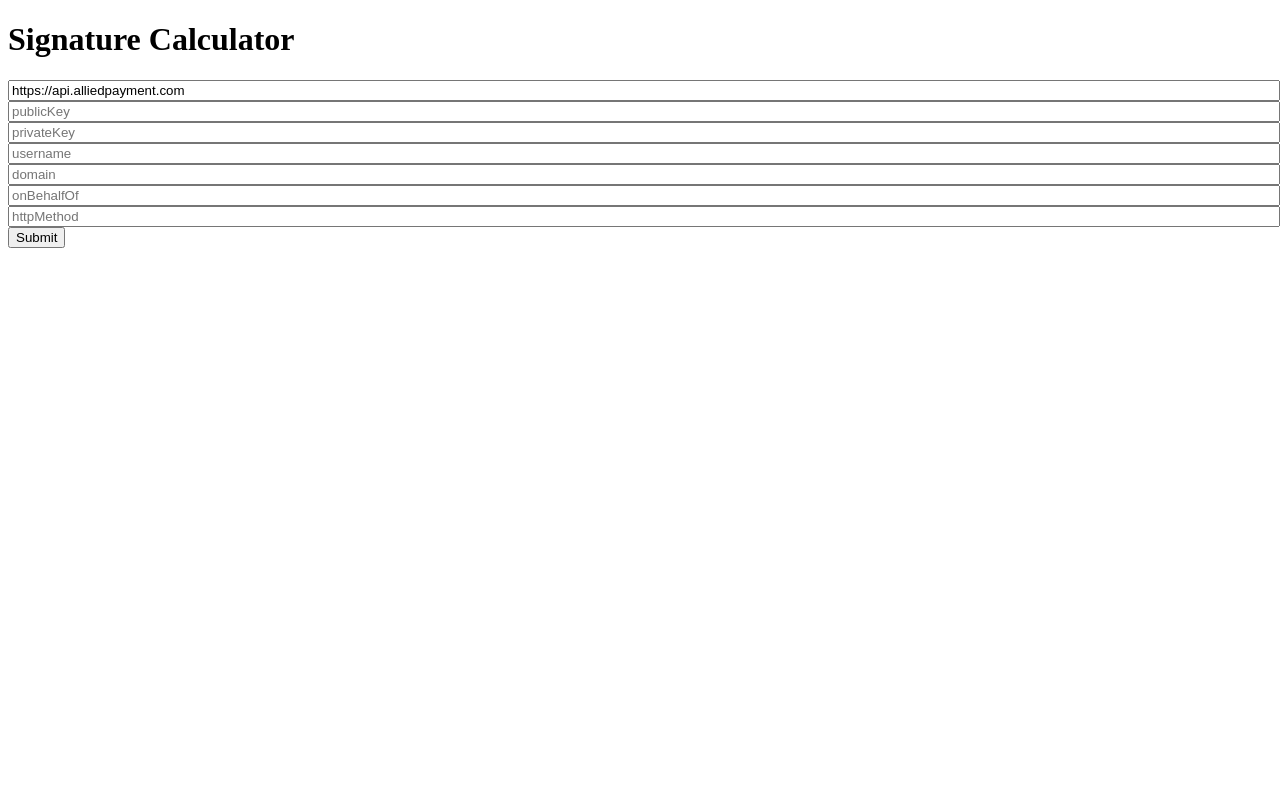
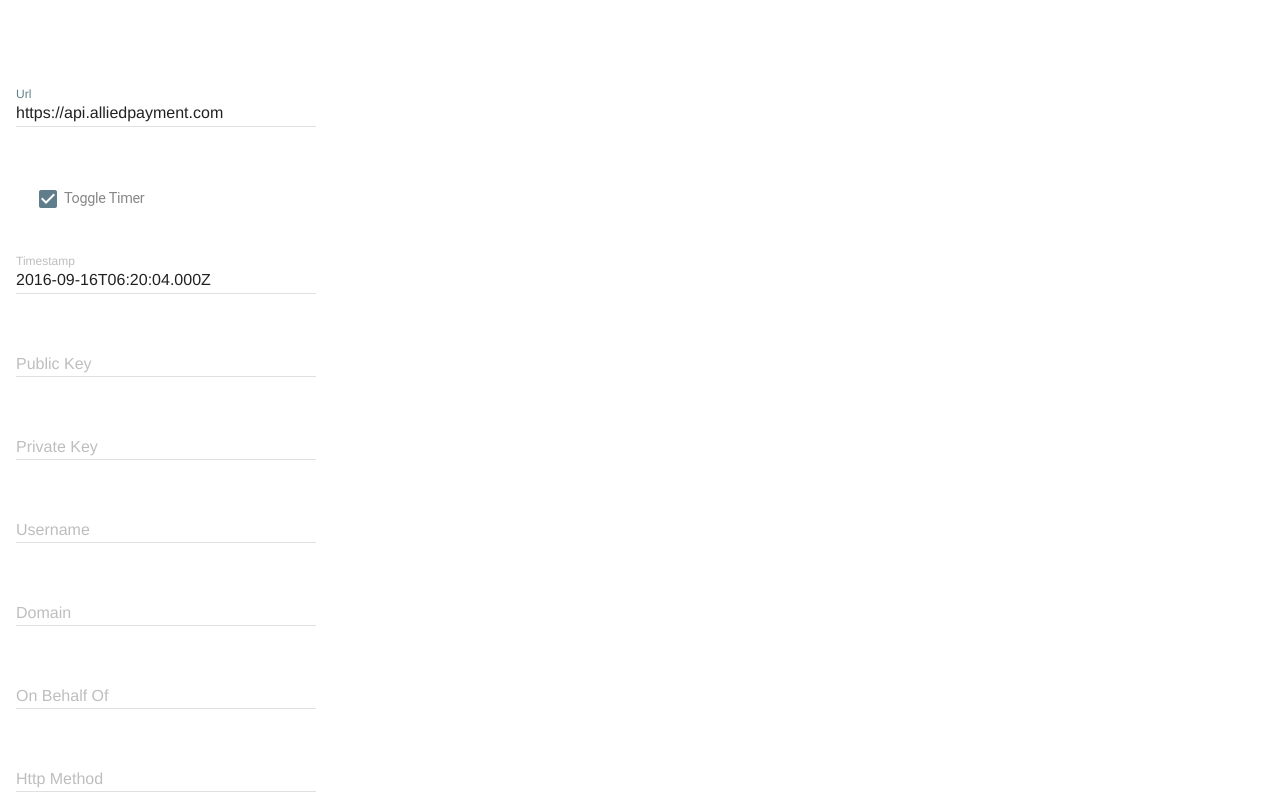
Before and after one commit to AlliedPayment/Utilities, an Angular app: page / in a window 1280 px wide. Built offline with nearby package versions, Linux system fonts and the light colour scheme.

Commit message:
basic calculator

```diff
--- a/src/app/app.component.css
+++ b/src/app/app.component.css
@@ -1,3 +1,10 @@
 input{
     width:100%;
 }
+
+.layout-transparent .mdl-layout__header,
+.layout-transparent .mdl-layout__drawer-button {
+  /* This background is dark, so we set text to white. Use 87% black instead if
+     your background is light. */
+  color: rbga(0,0,0,.87);
+}
--- a/src/app/app.component.html
+++ b/src/app/app.component.html
@@ -1,43 +1,29 @@
-<h1>
-  {{title}}
-</h1>
-<div>
-  <input [(ngModel)]="url" placeholder="url" type="text" />
-  <input [(ngModel)]="publicKey" placeholder="publicKey" type="text" />
-  <input [(ngModel)]="privateKey" placeholder="privateKey" type="text" />
-  <input [(ngModel)]="username" placeholder="username" type="text" />
-  <input [(ngModel)]="domain" placeholder="domain" type="text" />
-  <input [(ngModel)]="onBehalfOf" placeholder="onBehalfOf" type="text" />
-  <input [(ngModel)]="httpMethod" placeholder="httpMethod" type="text" />
-  <button type="button" (click)="generateSignature()">Submit</button>
+<div class="layout-transparent mdl-layout mdl-js-layout">
+  <header class="mdl-layout__header mdl-layout__header--transparent">
+    <div class="mdl-layout__header-row">
+      <!-- Title -->
+      <span class="mdl-layout-title">{{title}}</span>
+      <!-- Add spacer, to align navigation to the right -->
+      <div class="mdl-layout-spacer"></div>
+      <!-- Navigation -->
+      <nav class="mdl-navigation">
+        <a class="mdl-navigation__link" href="">Link</a>
+        <a class="mdl-navigation__link" href="">Link</a>
+        <a class="mdl-navigation__link" href="">Link</a>
+        <a class="mdl-navigation__link" href="">Link</a>
+      </nav>
+    </div>
+  </header>
+  <div class="mdl-layout__drawer">
+    <span class="mdl-layout-title">{{title}}</span>
+    <nav class="mdl-navigation">
+      <a class="mdl-navigation__link" href="">Link</a>
+      <a class="mdl-navigation__link" href="">Link</a>
+      <a class="mdl-navigation__link" href="">Link</a>
+      <a class="mdl-navigation__link" href="">Link</a>
+    </nav>
+  </div>
+  <main class="mdl-layout__content">
+    <calculator></calculator>
+  </main>
 </div>
-{{signature}}
-
-<!--
-<md-card class="demo-card demo-basic">
-  <md-toolbar color="primary">Basic</md-toolbar>
-  <md-card-content>
-    <form>
-      <md-input class="demo-full-width" placeholder="Company (disabled)" disabled value="Google">
-      </md-input>
-
-      <table style="width: 100%" cellspacing="0"><tr>
-        <td><md-input placeholder="First name" style="width: 100%"></md-input></td>
-        <td><md-input placeholder="Long Last Name That Will Be Truncated" style="width: 100%"></md-input></td>
-      </tr></table>
-      <p>
-        <md-input class="demo-full-width" placeholder="Address" value="1600 Amphitheatre Pkway"></md-input>
-        <md-input class="demo-full-width" placeholder="Address 2"></md-input>
-      </p>
-      <table style="width: 100%" cellspacing="0"><tr>
-        <td><md-input class="demo-full-width" placeholder="City"></md-input></td>
-        <td><md-input class="demo-full-width" placeholder="State"></md-input></td>
-        <td><md-input #postalCode class="demo-full-width" maxlength="5"
-                      placeholder="Postal Code"
-                      value="94043">
-          <md-hint align="end">{{postalCode.characterCount}} / 5</md-hint>
-        </md-input></td>
-      </tr></table>
-    </form>
-  </md-card-content>
-</md-card>-->
--- a/src/app/app.component.ts
+++ b/src/app/app.component.ts
@@ -1,5 +1,4 @@
 import { Component } from '@angular/core';
-import { AuthService } from './shared';
 
 @Component({
   selector: 'app-root',
@@ -8,28 +7,4 @@ import { AuthService } from './shared';
 })
 export class AppComponent {
   title = 'Signature Calculator';
-  url = 'https://api.alliedpayment.com';
-  publicKey: string;
-  privateKey: string;
-  username: string;
-  domain: string;
-  onBehalfOf: string;
-  httpMethod: string;
-  signature:string;
-  constructor(
-    private authenticator: AuthService
-  ) { }
-
-  generateSignature(){
-    this.signature = this.authenticator.sign(
-      this.url,
-      this.publicKey,
-      this.privateKey,
-      this.username,
-      this.domain,
-      this.onBehalfOf,
-      this.httpMethod,
-    );
-  }
-
 }
--- a/src/app/app.module.ts
+++ b/src/app/app.module.ts
@@ -4,10 +4,12 @@ import { FormsModule } from '@angular/forms';
 import { HttpModule } from '@angular/http';
 import {AuthService} from './shared';
 import { AppComponent } from './app.component';
+import {CalculatorComponent} from './calculator';
 
 @NgModule({
   declarations: [
-    AppComponent
+    AppComponent,
+    CalculatorComponent
   ],
   imports: [
     BrowserModule,
--- /dev/null
+++ b/src/app/calculator/calculator.component.css
@@ -0,0 +1,8 @@
+.always-float > label{
+    top:4px;
+    font-size:12px;
+}
+
+.inline{
+    display:inline;
+}
--- /dev/null
+++ b/src/app/calculator/calculator.component.html
@@ -0,0 +1,67 @@
+<div class="mdl-grid">
+    <div class="mdl-cell mdl-cell--12-col">
+        <div class="mdl-textfield mdl-js-textfield mdl-textfield--floating-label">
+            <input [(ngModel)]="url" class="mdl-textfield__input" type="text" id="url">
+            <label class="mdl-textfield__label" for="url">Url</label>
+        </div>
+    </div>
+    <div class="mdl-cell mdl-cell--12-col">
+        <div class="mdl-grid">
+            <div class="mdl-cell mdl-cell--2-col">
+                <button (click)="toggleTimer()" class="mdl-button mdl-js-button mdl-button--icon mdl-button--colored">
+                    <i *ngIf="runTimer" class="material-icons">check_box</i>
+                    <i *ngIf="!runTimer" class="material-icons">check_box_outline_blank</i>
+                </button>
+                <h4 class="inline"><small>Toggle Timer</small></h4>
+            </div>
+        </div>
+    </div>
+    <div class="mdl-cell mdl-cell--12-col">
+        <div class="mdl-textfield mdl-js-textfield mdl-textfield--floating-label always-float">
+            <input [(ngModel)]="timestamp" class="mdl-textfield__input" type="text" id="timestamp">
+            <label class="mdl-textfield__label" for="timestamp">Timestamp</label>
+        </div>
+    </div>
+    <div class="mdl-cell mdl-cell--12-col">
+        <div class="mdl-textfield mdl-js-textfield mdl-textfield--floating-label">
+            <input [(ngModel)]="publicKey" class="mdl-textfield__input" type="text" id="publicKey">
+            <label class="mdl-textfield__label" for="publicKey">Public Key</label>
+        </div>
+    </div>
+    <div class="mdl-cell mdl-cell--12-col">
+        <div class="mdl-textfield mdl-js-textfield mdl-textfield--floating-label">
+            <input [(ngModel)]="privateKey" class="mdl-textfield__input" type="text" id="privateKey">
+            <label class="mdl-textfield__label" for="privateKey">Private Key</label>
+        </div>
+    </div>
+    <div class="mdl-cell mdl-cell--12-col">
+        <div class="mdl-textfield mdl-js-textfield mdl-textfield--floating-label">
+            <input [(ngModel)]="username" class="mdl-textfield__input" type="text" id="username">
+            <label class="mdl-textfield__label" for="username">Username</label>
+        </div>
+    </div>
+    <div class="mdl-cell mdl-cell--12-col">
+        <div class="mdl-textfield mdl-js-textfield mdl-textfield--floating-label">
+            <input [(ngModel)]="domain" class="mdl-textfield__input" type="text" id="domain">
+            <label class="mdl-textfield__label" for="domain">Domain</label>
+        </div>
+    </div>
+    <div class="mdl-cell mdl-cell--12-col">
+        <div class="mdl-textfield mdl-js-textfield mdl-textfield--floating-label">
+            <input [(ngModel)]="httpMethod" class="mdl-textfield__input" type="text" id="onBehalfOf">
+            <label class="mdl-textfield__label" for="onBehalfOf">On Behalf Of</label>
+        </div>
+    </div>
+    <div class="mdl-cell mdl-cell--12-col">
+        <div class="mdl-textfield mdl-js-textfield mdl-textfield--floating-label">
+            <input [(ngModel)]="httpMethod" class="mdl-textfield__input" type="text" id="httpMethod">
+            <label class="mdl-textfield__label" for="httpMethod">Http Method</label>
+        </div>
+    </div>
+    <div class="mdl-cell mdl-cell--12-col">
+        <button type="button" (click)="generateSignature()">Submit</button>
+    </div>
+    <div class="mdl-cell mdl-cell--12-col">
+        {{signature}}
+    </div>
+</div>
--- /dev/null
+++ b/src/app/calculator/calculator.component.ts
@@ -0,0 +1,57 @@
+import { Component, OnInit } from '@angular/core';
+import { AuthService } from '../shared';
+
+@Component({
+    selector: 'calculator',
+    templateUrl: 'calculator.component.html',
+    styleUrls: ['calculator.component.css']
+})
+export class CalculatorComponent implements OnInit {
+    url = 'https://api.alliedpayment.com';
+    publicKey: string;
+    privateKey: string;
+    username: string;
+    domain: string;
+    onBehalfOf: string;
+    httpMethod: string;
+    signature: string;
+    timestamp: string;
+    timer: NodeJS.Timer;
+    runTimer = true;
+
+    constructor(
+        private authenticator: AuthService
+    ) { }
+
+    ngOnInit() {
+        this.start();
+    }
+
+    generateSignature() {
+        this.signature = this.authenticator.sign(
+            this.url,
+            this.publicKey,
+            this.privateKey,
+            this.username,
+            this.domain,
+            this.onBehalfOf,
+            this.httpMethod,
+        );
+    }
+
+    toggleTimer() {
+        this.runTimer = (this.runTimer) ? this.stop() : this.start();
+    }
+
+    start(): boolean {
+        this.timer = setInterval(() => {
+            this.timestamp = new Date().toISOString();
+        }, 10);
+        return true;
+    }
+
+    stop(): boolean {
+        clearInterval(this.timer);
+        return false;
+    }
+}
--- /dev/null
+++ b/src/app/calculator/index.ts
@@ -0,0 +1 @@
+export * from './calculator.component';
--- a/src/index.html
+++ b/src/index.html
@@ -6,11 +6,14 @@
   <base href="/">
 
   <meta name="viewport" content="width=device-width, initial-scale=1">
+  <link rel="stylesheet" href="https://fonts.googleapis.com/icon?family=Material+Icons">
+  <link rel="stylesheet" href="https://code.getmdl.io/1.2.1/material.blue_grey-red.min.css" />
   <link rel="icon" type="image/x-icon" href="favicon.ico">
   <script src="https://cdn.rawgit.com/AlliedPayment/CryptoJS/master/components/core.js"></script>
   <script src="https://cdn.rawgit.com/AlliedPayment/CryptoJS/master/components/sha1-min.js"></script>
   <script src="https://cdn.rawgit.com/AlliedPayment/CryptoJS/master/components/enc-base64-min.js"></script>
   <script src="https://cdn.rawgit.com/AlliedPayment/CryptoJS/master/components/md5-min.js"></script>
+  <script defer src="https://code.getmdl.io/1.2.1/material.min.js"></script>
 </head>
 <body>
   <app-root>Loading...</app-root>
```
